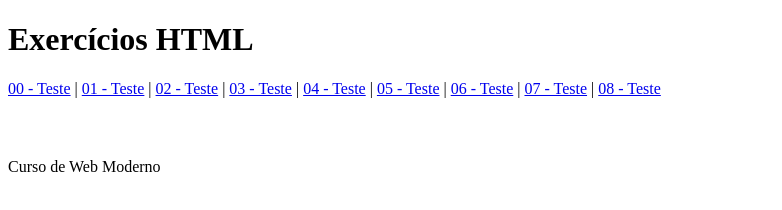
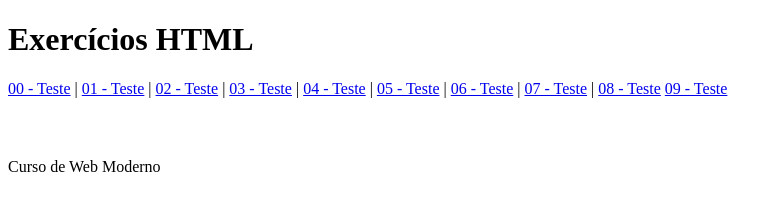
Before and after one commit to Tiaomain/cod3r-desenvolvimentoWeb, a website: page html/index.html in a window 1280 px wide. Shown: the whole page, without its empty margins (0-782 px from the left). Drawn offline with Linux system fonts and the light colour scheme.

Commit message:
Adicionado a referência no index para a página onde conterá um player para vídeo

```diff
--- a/html/index.html
+++ b/html/index.html
@@ -24,7 +24,7 @@
         <a href="exercicios/tabela.html">06 - Teste</a> |
         <a href="exercicios/form/form.html">07 - Teste</a> |
         <a href="exercicios/imagens.html">08 - Teste</a>
-
+        <a href="exercicios/video.html">09 - Teste</a>
 
     </nav>
     <section id="conteudo"></section>
```
Also changed, not shown: html/exercicios/video.html (added).
